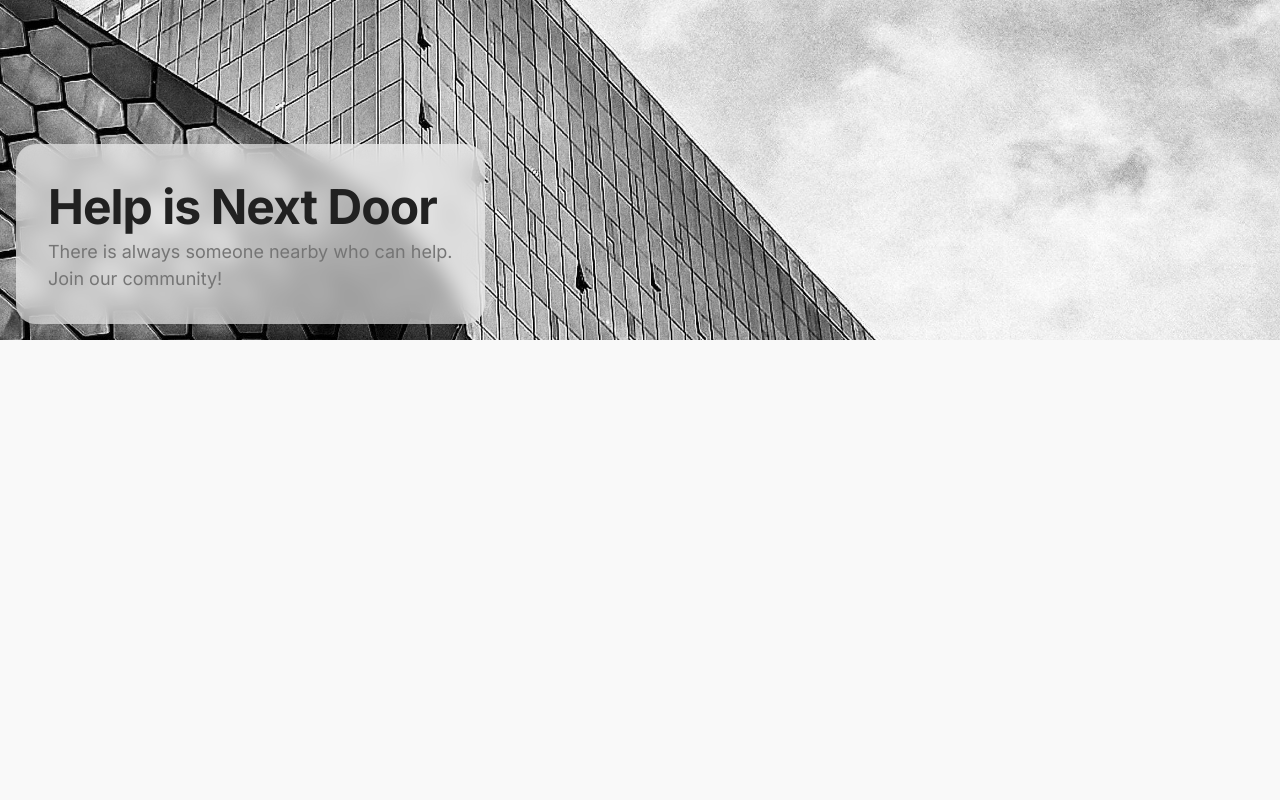
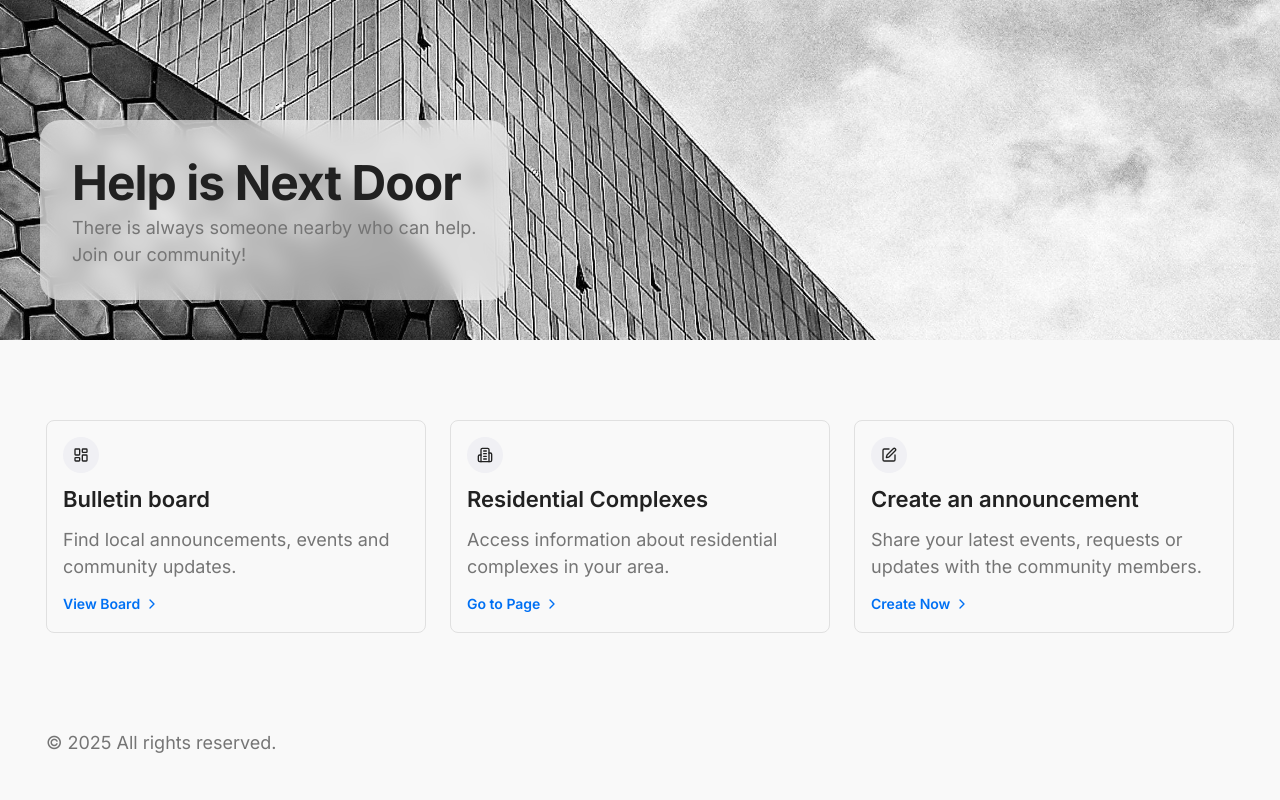
Before and after one commit to ianinazarenko/next-door, a Next.js app: page / in a window 1280 px wide. Shown: the part 380-1180 px from the top of the page. After the commit the page ends 1152 px from the top, so only its background shows below. Built offline with nearby package versions, Linux system fonts and the light colour scheme.

Commit message:
feat: home page cards
- Create home page cards
- Update HomeHero component
- Update css-variables
- Create CLinkButton ui-component

```diff
--- /dev/null
+++ b/app/components/pages/home/HomeCard.module.css
@@ -0,0 +1,34 @@
+.card {
+    position: relative;
+    display: flex;
+    align-items: flex-start;
+    padding: var(--p-card-mob);
+    border-radius: var(--radius-card);
+    border: 1px solid var(--border);
+    flex-direction: column;
+    gap: var(--gap-card-mob);
+}
+
+.iconWrap {
+    display: grid;
+    width: 3.6rem;
+    height: 3.6rem;
+    border-radius: 50%;
+    background-color: var(--bg-secondary);
+    place-items: center;
+}
+
+.icon {
+    width: 1.6rem;
+    height: 1.6rem;
+}
+
+.button {
+    color: var(--accent);
+}
+
+.link {
+    position: absolute;
+    z-index: 1;
+    inset: 0;
+}
--- /dev/null
+++ b/app/components/pages/home/HomeCard.tsx
@@ -0,0 +1,50 @@
+'use client';
+
+// Types
+import { IHomeCard } from '@/types/home-cards';
+// Styles
+import s from './HomeCard.module.css';
+// Hooks
+import { useState } from 'react';
+// Components
+import Link from 'next/link';
+import CLinkButton from '@/app/components/ui/CLinkButton';
+import { Building2, LayoutDashboard, SquarePen } from 'lucide-react';
+
+const ICON_COMPONENTS: Record<string, React.ElementType> = {
+    LayoutDashboard: LayoutDashboard,
+    Building2: Building2,
+    SquarePen: SquarePen,
+};
+
+export default function HomeCard({ title, description, link, linkLabel, icon }: IHomeCard) {
+    const Icon = ICON_COMPONENTS[icon];
+
+    const [isHovering, setIsHovering] = useState(false);
+    return (
+        <div
+            className={s.card}
+            onMouseEnter={() => setIsHovering(true)}
+            onMouseLeave={() => setIsHovering(false)}
+        >
+            <div className={s.iconWrap}>
+                <Icon className={s.icon} />
+            </div>
+
+            <h2 className={'card-title'}>{title}</h2>
+            <p className={'card-description'}>{description}</p>
+
+            <CLinkButton
+                type={'button'}
+                isHovering={isHovering}
+            >
+                {linkLabel}
+            </CLinkButton>
+
+            <Link
+                className={s.link}
+                href={link}
+            />
+        </div>
+    );
+}
--- /dev/null
+++ b/app/components/pages/home/HomeCards.module.css
@@ -0,0 +1,18 @@
+.list {
+    display: grid;
+    grid-template-columns: 1fr;
+    grid-template-rows: repeat(3, 1fr);
+    gap: var(--gap-card-mob);
+    margin: var(--margin-gap-seciton) 0;
+
+    @media (width >= 768px) {
+        grid-template-columns: 1fr 1fr;
+        grid-template-rows: repeat(2, 1fr);
+        gap: var(--gap-card-desk);
+    }
+
+    @media (width >= 1280px) {
+        grid-template-columns: repeat(3, 1fr);
+        grid-template-rows: 1fr;
+    }
+}
--- /dev/null
+++ b/app/components/pages/home/HomeCards.tsx
@@ -0,0 +1,16 @@
+import { HOME_CARDS } from '@/utils/data/home-cards';
+import s from './HomeCards.module.css';
+import HomeCard from '@/app/components/pages/home/HomeCard';
+
+export default function HomeCards() {
+    return (
+        <section className={s.list}>
+            {HOME_CARDS.map((card) => (
+                <HomeCard
+                    key={card.id}
+                    {...card}
+                />
+            ))}
+        </section>
+    );
+}
--- a/app/components/pages/home/HomeHero.module.css
+++ b/app/components/pages/home/HomeHero.module.css
@@ -1,10 +1,9 @@
 .section {
     position: relative;
     display: flex;
-    align-items: flex-end;
-    justify-content: flex-start;
     min-height: 60dvh;
     background-color: var(--bg-secondary);
+    flex-direction: column;
 
     @media (width >= 768px) {
         min-height: 50rem;
@@ -21,19 +20,35 @@
     }
 }
 
+.container {
+    display: flex;
+    align-items: flex-end;
+    justify-content: flex-start;
+    flex: 1;
+    padding: var(--content-p);
+
+    @media (width >= 768px) {
+        padding: var(--content-p);
+    }
+
+    @media (width >= 1280px) {
+        width: 100%;
+        max-width: var(--container-max-width);
+        margin: 0 auto;
+    }
+}
+
 .wrapper {
     position: relative;
     z-index: 2;
     width: 100%;
-    margin: var(--p-xs);
-    padding: var(--p-sm);
+    padding: var(--p-sm) var(--p-xs);
     border-radius: var(--radius-panel);
     background-color: var(--opacity-60);
     backdrop-filter: blur(10px);
 
     @media (width >= 768px) {
         width: auto;
-        margin: var(--p-sm);
         padding: var(--p-lg);
     }
 }
--- a/app/components/pages/home/HomeHero.tsx
+++ b/app/components/pages/home/HomeHero.tsx
@@ -23,10 +23,12 @@ export default function HomeHero() {
                 fill
             />
 
-            <div className={s.wrapper}>
-                <h1 className={'h1'}>{HEADING}</h1>
-                <p className={clsx('card-description', s.desc)}>{DESC_TOP}</p>
-                <p className={clsx('card-description', s.desc)}>{DESC_BOTTOM}</p>
+            <div className={s.container}>
+                <div className={s.wrapper}>
+                    <h1 className={'h1'}>{HEADING}</h1>
+                    <p className={clsx('card-description', s.desc)}>{DESC_TOP}</p>
+                    <p className={clsx('card-description', s.desc)}>{DESC_BOTTOM}</p>
+                </div>
             </div>
         </section>
     );
--- /dev/null
+++ b/app/components/ui/CLinkButton.tsx
@@ -0,0 +1,38 @@
+import clsx from 'clsx';
+import { Button } from '@headlessui/react';
+import { ChevronRight } from 'lucide-react';
+
+interface ILinkButtonProps {
+    type?: 'button' | 'submit' | 'reset';
+    disabled?: boolean;
+    onClick?: () => void;
+    isHovering?: boolean;
+    children: React.ReactNode;
+}
+
+function CLinkButton({ type = 'button', disabled, isHovering, children }: ILinkButtonProps) {
+    const classes =
+        'text-[1.4rem] font-semibold transition-colors text-(--accent) group-hover:text-(--accent-hover) lg:text-[1.4rem] group-active:text-(--accent-hover)';
+    return (
+        <div className={'group flex items-center gap-1'}>
+            <Button
+                className={clsx(classes, {
+                    'text-(--accent-hover)': isHovering,
+                })}
+                type={type}
+                disabled={disabled}
+            >
+                {children}
+            </Button>
+
+            <ChevronRight
+                className={clsx(
+                    'size-4 text-(--accent) transition-all group-hover:text-(--accent-hover) group-active:text-(--accent-hover)',
+                    isHovering && 'translate-x-1 text-(--accent-hover)'
+                )}
+            />
+        </div>
+    );
+}
+
+export default CLinkButton;
--- a/app/page.tsx
+++ b/app/page.tsx
@@ -1,11 +1,14 @@
 import HomeHero from '@/app/components/pages/home/HomeHero';
+import HomeCards from '@/app/components/pages/home/HomeCards';
 
 export default function Home() {
     return (
-        <div className={'page h-dvw'}>
+        <div className={'page'}>
             <HomeHero />
 
-            <div className={'c-container'}></div>
+            <div className={'c-container'}>
+                <HomeCards />
+            </div>
         </div>
     );
 }
--- a/app/styles/_variables.css
+++ b/app/styles/_variables.css
@@ -143,7 +143,7 @@
     --margin-gap-section-mob: 4.8rem;
     --margin-gap-section-tab: 6.4rem;
     --margin-gap-section-desk: 8rem;
-    --gap-card-mob: 1.6rem;
+    --gap-card-mob: 1.2rem;
     --gap-card-desk: 2.4rem;
 
     /* Layout - Breakpoints */
--- /dev/null
+++ b/types/home-cards.ts
@@ -0,0 +1,8 @@
+export interface IHomeCard {
+    id: 'board' | 'complexes' | 'create';
+    icon: 'Building2' | 'LayoutDashboard' | 'SquarePen';
+    title: string;
+    description: string;
+    link: string;
+    linkLabel: string;
+}
--- /dev/null
+++ b/utils/data/home-cards.ts
@@ -0,0 +1,29 @@
+import { IHomeCard } from '@/types/home-cards';
+import { PAGES } from '@/utils/data/pages';
+
+export const HOME_CARDS: IHomeCard[] = [
+    {
+        id: 'board',
+        icon: 'LayoutDashboard',
+        title: 'Bulletin board',
+        description: 'Find local announcements, events and community updates.',
+        link: PAGES.POSTS.link,
+        linkLabel: 'View Board',
+    },
+    {
+        id: 'complexes',
+        icon: 'Building2',
+        title: 'Residential Complexes',
+        description: 'Access information about residential complexes in your area.',
+        link: PAGES.COMPLEXES.link,
+        linkLabel: 'Go to Page',
+    },
+    {
+        id: 'create',
+        icon: 'SquarePen',
+        title: 'Create an announcement',
+        description: 'Share your latest events, requests or updates with the community members.',
+        link: PAGES.POSTS.link,
+        linkLabel: 'Create Now',
+    },
+];
```
